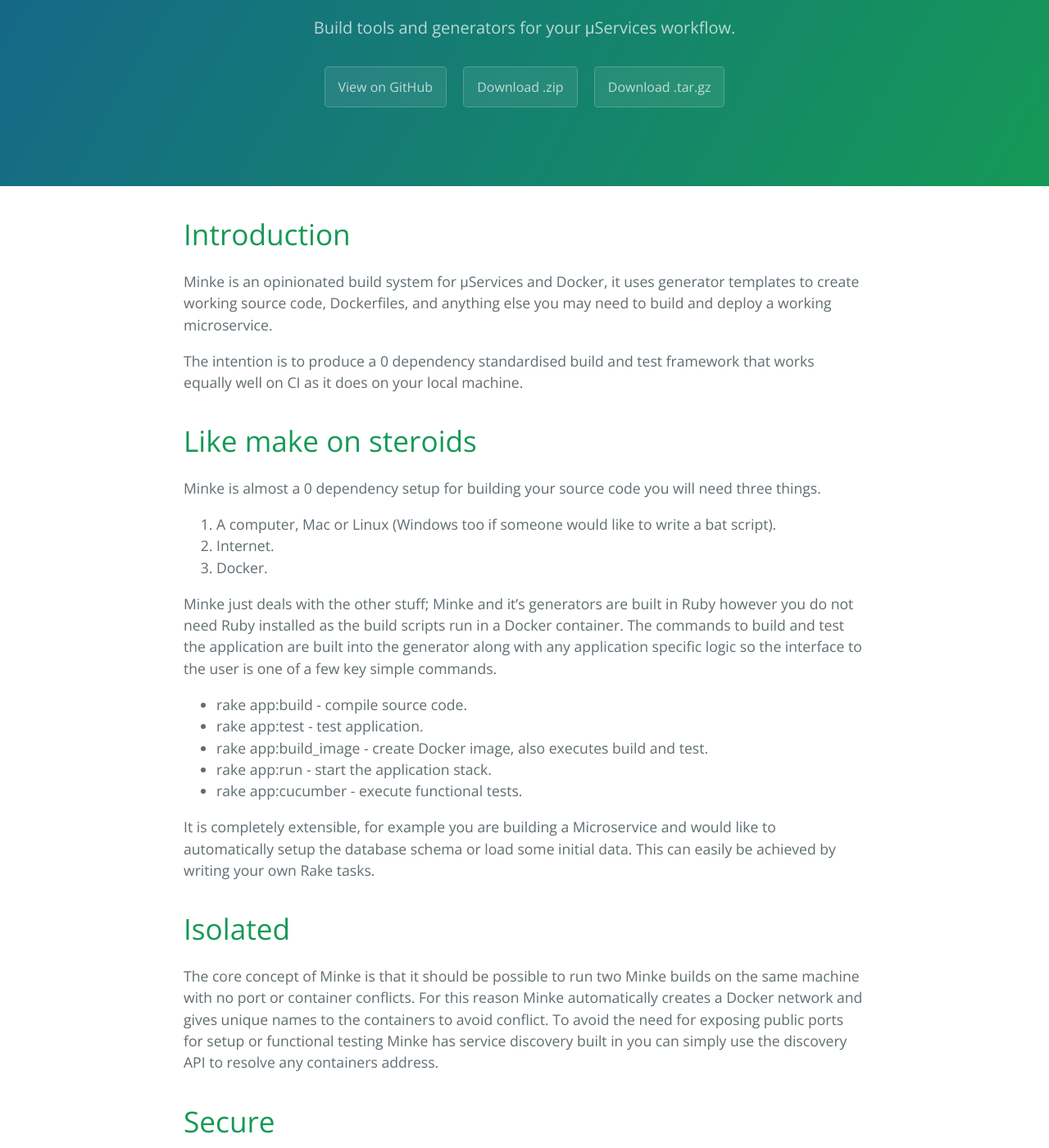
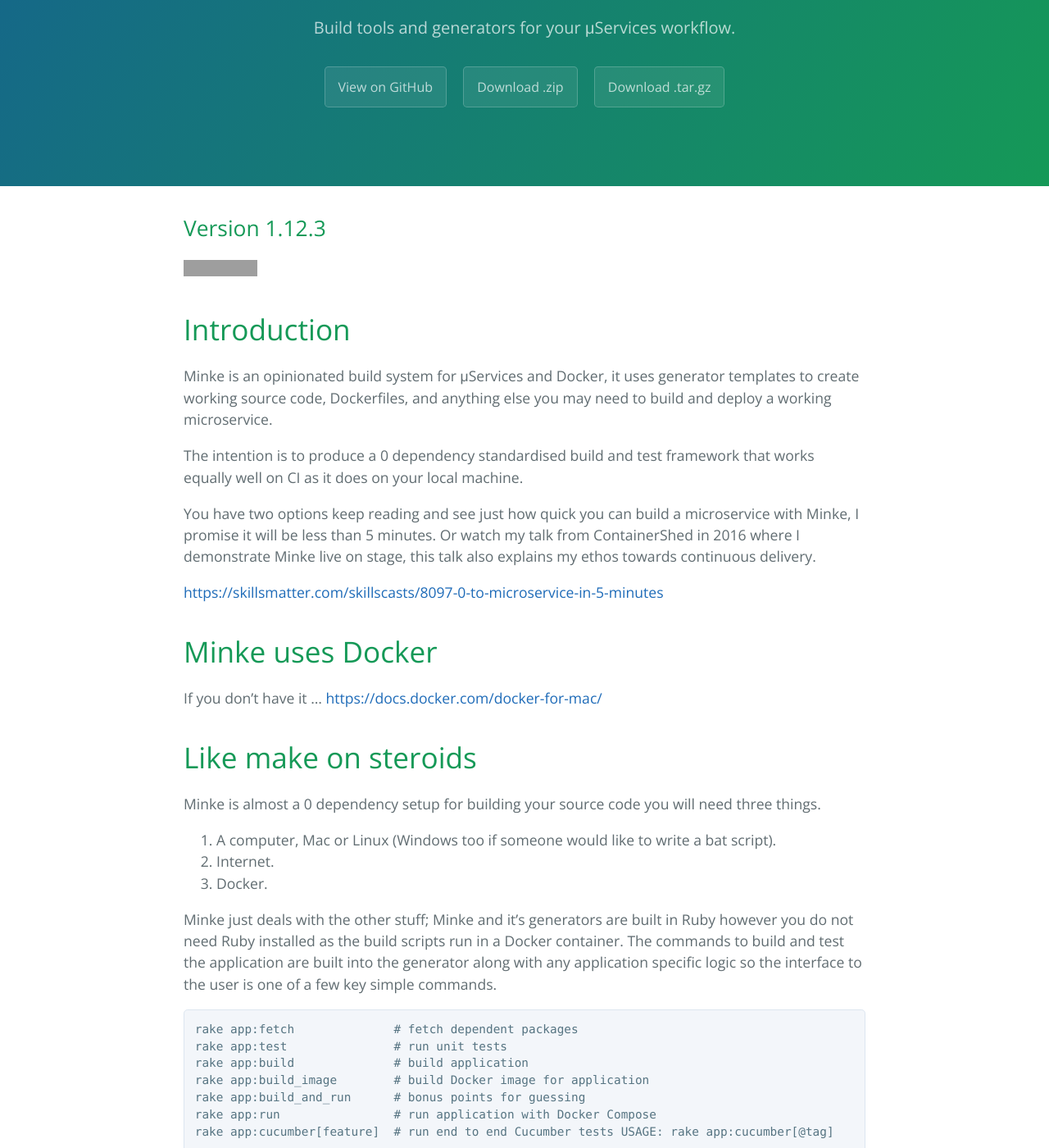
Before and after one commit to nicholasjackson/minke, a Jekyll site: the page built from index.html, in a window 1280 px wide and 1400 px high, scrolled down 933 px. Shown: the whole window at 82% size. Built offline with Jekyll 4.4.1, drawn with Linux system fonts in a browser that asks for light colours; the list of posts is cut into pages by our own code; some of the changed text lies outside the part shown; grey boxes are pictures that could not be loaded.

Commit message:
updated for latest minke release

````diff
--- a/_includes/index.md
+++ b/_includes/index.md
@@ -1,8 +1,17 @@
+## Version 1.12.3
+[![](https://images.microbadger.com/badges/version/nicholasjackson/minke.svg)](http://microbadger.com/#/images/nicholasjackson/minke "Get your own version badge on microbadger.com")
+
 # Introduction
 Minke is an opinionated build system for μServices and Docker, it uses generator templates to create working source code, Dockerfiles, and anything else you may need to build and deploy a working microservice.
 
 The intention is to produce a 0 dependency standardised build and test framework that works equally well on CI as it does on your local machine.
 
+You have two options keep reading and see just how quick you can build a microservice with Minke,  I promise it will be less than 5 minutes.  Or watch my talk from ContainerShed in 2016 where I demonstrate Minke live on stage, this talk also explains my ethos towards continuous delivery.
+
+[https://skillsmatter.com/skillscasts/8097-0-to-microservice-in-5-minutes](https://skillsmatter.com/skillscasts/8097-0-to-microservice-in-5-minutes)
+
+# Minke uses Docker
+If you don't have it ... [https://docs.docker.com/docker-for-mac/](https://docs.docker.com/docker-for-mac/)
 
 # Like make on steroids
 Minke is almost a 0 dependency setup for building your source code you will need three things.
@@ -12,11 +21,15 @@
 
 Minke just deals with the other stuff; Minke and it's generators are built in Ruby however you do not need Ruby installed as the build scripts run in a Docker container.  The commands to build and test the application are built into the generator along with any application specific logic so the interface to the user is one of a few key simple commands.
 
-* rake app:build - compile source code.
-* rake app:test - test application.
-* rake app:build_image  - create Docker image, also executes build and test.
-* rake app:run  - start the application stack.
-* rake app:cucumber  - execute functional tests.
+```
+rake app:fetch              # fetch dependent packages
+rake app:test               # run unit tests
+rake app:build              # build application
+rake app:build_image        # build Docker image for application
+rake app:build_and_run      # bonus points for guessing
+rake app:run                # run application with Docker Compose
+rake app:cucumber[feature]  # run end to end Cucumber tests USAGE: rake app:cucumber[@tag]
+```
 
 It is completely extensible, for example you are building a Microservice and would like to automatically setup the database schema or load some initial data.  This can easily be achieved by writing your own Rake tasks.
 
--- a/_includes/menu.html
+++ b/_includes/menu.html
@@ -2,11 +2,13 @@
   <ul class="topnav">
     <li><a href="index.html">Home</a></li>
     <li><a href="tutorial.html">Tutorial</a></li>
+    <!--
     <li><a href="#news">Config Files</a></li>
     <li><a href="#contact">Functional Tests</a></li>
     <li><a href="#contact">Extending Minke</a></li>
     <li><a href="#contact">Using Custom Generators</a></li>
-    <li><a href="#change_log.html">Change Log</a></li>
+    -->
+    <li><a href="changelog.html">Change Log</a></li>
     <li><a href="about.html">About</a></li>
     <li class="icon">
       <a href="javascript:void(0);" onclick="showHideMenu()">&#9776;</a>
````
Also changed, not shown: other parts of _includes/index.md (+1 -1 lines), _includes/about.md (+8 -0 lines), _includes/changelog.md (added, +66 -0 lines), _includes/tutorial.md (+8 -4 lines), changelog.html (added, +10 -0 lines), 7 other files.
